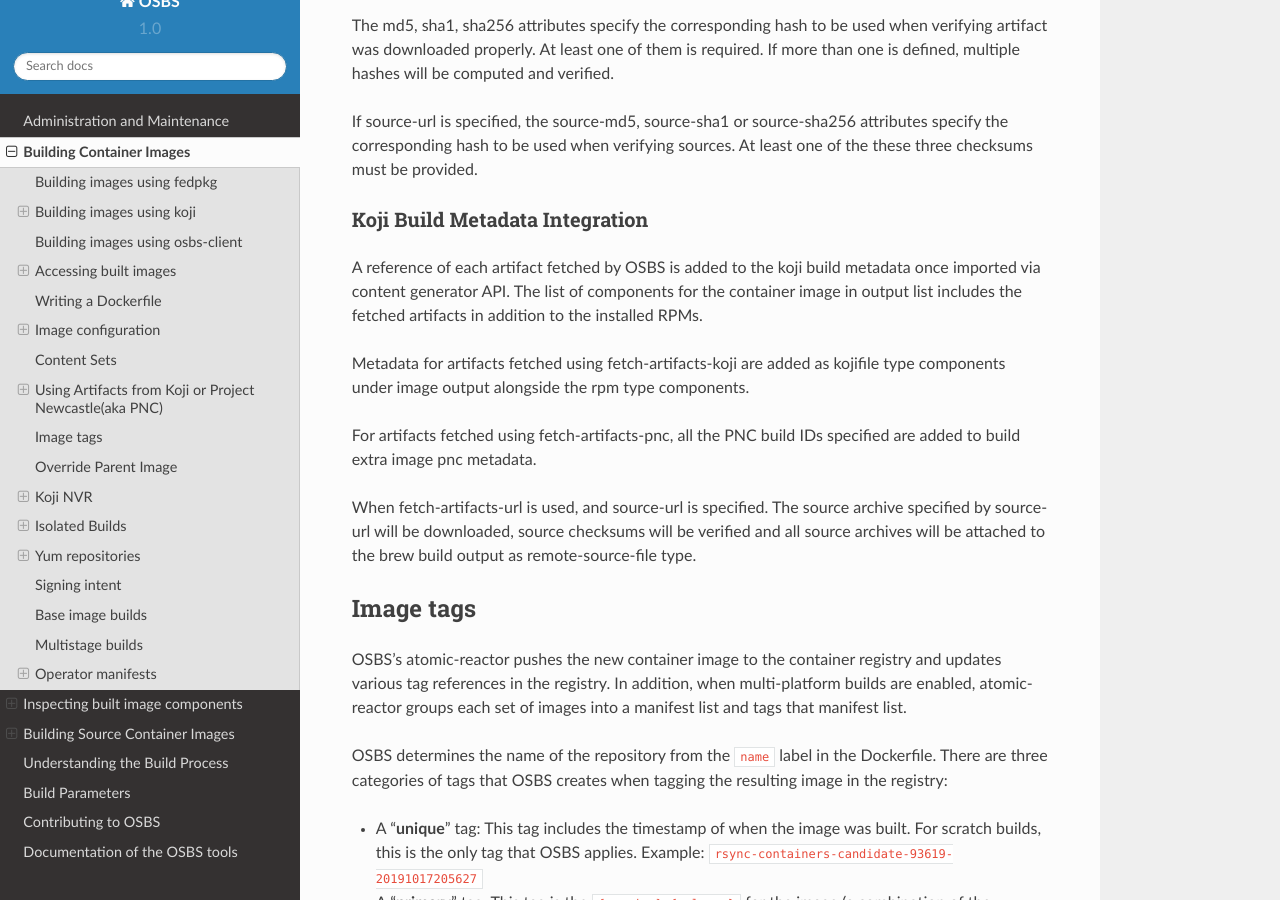
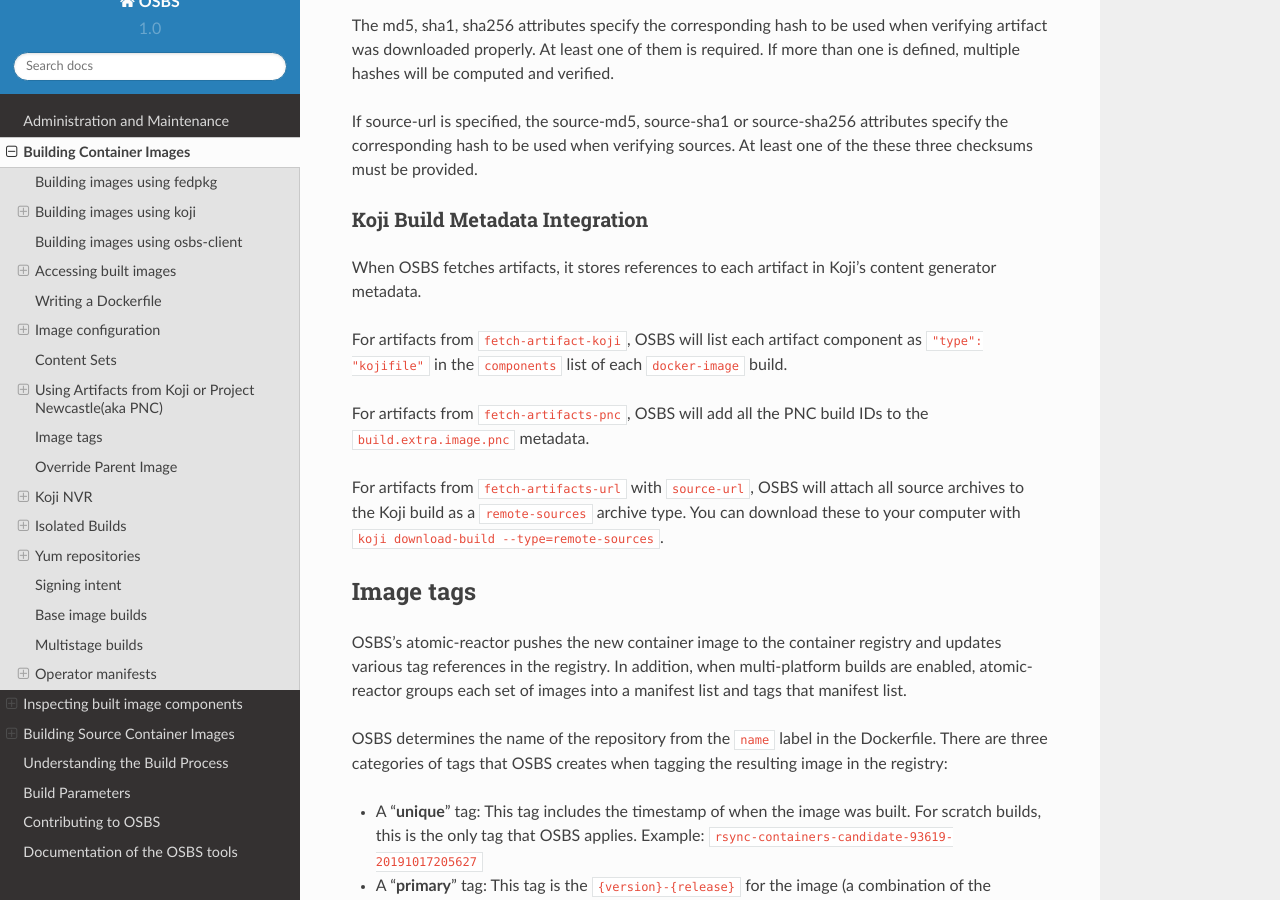
Before and after one commit to containerbuildsystem/osbs-docs, a Sphinx documentation site: the page built from docs/users.rst, in a window 1280 px wide and 900 px high, scrolled down 21970 px. Built offline with Sphinx 7.4.7 and the Read the Docs theme 2.0.0, drawn with Linux system fonts in a browser that asks for light colours.

Commit message:
users: rewrite Koji Build Metadata Integration section
Simplify and clarify this section.

Signed-off-by: Ken Dreyer <kdreyer@redhat.com>

```diff
--- a/docs/users.rst
+++ b/docs/users.rst
@@ -1145,21 +1145,20 @@
 Koji Build Metadata Integration
 ~~~~~~~~~~~~~~~~~~~~~~~~~~~~~~~
 
-A reference of each artifact fetched by OSBS is added to the koji build metadata
-once imported via content generator API. The list of components for the
-container image in output list includes the fetched artifacts in addition to the
-installed RPMs.
-
-Metadata for artifacts fetched using fetch-artifacts-koji are added as kojifile type
-components under image output alongside the rpm type components.
-
-For artifacts fetched using fetch-artifacts-pnc, all the PNC build IDs specified
-are added to build extra image pnc metadata.
-
-When fetch-artifacts-url is used, and source-url is specified. The source
-archive specified by source-url will be downloaded, source checksums will be
-verified and all source archives will be attached to the brew build output as
-remote-source-file type.
+When OSBS fetches artifacts, it stores references to each artifact in Koji's
+content generator metadata.
+
+For artifacts from ``fetch-artifact-koji``, OSBS will list each artifact
+component as ``"type": "kojifile"`` in the ``components`` list of each
+``docker-image`` build.
+
+For artifacts from ``fetch-artifacts-pnc``, OSBS will add all the PNC build
+IDs to the ``build.extra.image.pnc`` metadata.
+
+For artifacts from ``fetch-artifacts-url`` with ``source-url``, OSBS will
+attach all source archives to the Koji build as a ``remote-sources`` archive
+type. You can download these to your computer with ``koji download-build
+--type=remote-sources``.
 
 .. _image-tags:
 
```
